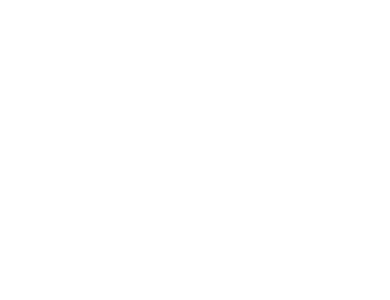
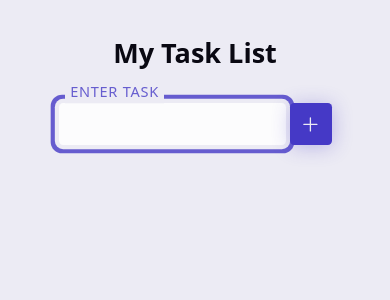
Before and after one commit to felipergoncalves/todo-app, a React (Vite) app: page / in a window 390 px wide. Shown: the top 300 px of the page. Built offline with nearby package versions, Linux system fonts and the light colour scheme.

Commit message:
Creating Add Task Form

```diff
--- a/index.html
+++ b/index.html
@@ -1,10 +1,9 @@
 <!DOCTYPE html>
-<html lang="en">
+<html lang="pt-br">
   <head>
     <meta charset="UTF-8" />
-    <link rel="icon" type="image/svg+xml" href="/vite.svg" />
     <meta name="viewport" content="width=device-width, initial-scale=1.0" />
-    <title>Vite + React</title>
+    <title>Todo App</title>
   </head>
   <body>
     <div id="root"></div>
--- a/package.json
+++ b/package.json
@@ -9,6 +9,7 @@
     "preview": "vite preview"
   },
   "dependencies": {
+    "@heroicons/react": "^2.0.17",
     "react": "^18.2.0",
     "react-dom": "^18.2.0"
   },
--- a/src/App.jsx
+++ b/src/App.jsx
@@ -1,10 +1,20 @@
 import { useState } from 'react'
+
+//custom components
+import CustomForm from './components/CustomForm'
 
 function App() {
   const [count, setCount] = useState(0)
 
+  const addTask = (task) => {
+    console.log(task)
+  }
   return (
-    <div className="App">
+    <div className="container">
+      <header>
+        <h1>My Task List</h1>
+      </header>
+      <CustomForm addTask={addTask} />
     </div>
   )
 }
--- /dev/null
+++ b/src/components/CustomForm.jsx
@@ -0,0 +1,44 @@
+import React, { useState } from "react";
+import { PlusIcon } from '@heroicons/react/24/solid'
+
+const CustomForm = ({ addTask }) => {
+    const [task, setTask] = useState("")
+
+    const handleFormSubmit = (e) => {
+        e.preventDefault();
+        addTask({
+            name: task,
+            checked: false,
+            id: Date.now()
+        })
+        setTask("")
+    }
+
+    return(
+        <form className="todo" onSubmit={handleFormSubmit}>
+            <div className="wrapper">
+                <input
+                    type="text"
+                    id="task"
+                    className="input"
+                    value={task}
+                    onInput={(e) => setTask(e.target.value)}
+                    required
+                    autoFocus
+                    maxLength={60}
+                    placeholder="Enter Task"
+                />
+                <label htmlFor="task" className="label">Enter Task</label>
+                <button
+                    className="btn"
+                    aria-label="Add Task"
+                    type="submit"
+                >
+                  <PlusIcon/>
+                </button>
+            </div>
+        </form>
+    )
+}
+
+export default CustomForm
--- a/src/index.css
+++ b/src/index.css
@@ -1,69 +1,252 @@
-:root {
-  font-family: Inter, system-ui, Avenir, Helvetica, Arial, sans-serif;
-  line-height: 1.5;
-  font-weight: 400;
-
-  color-scheme: light dark;
-  color: rgba(255, 255, 255, 0.87);
-  background-color: #242424;
-
-  font-synthesis: none;
-  text-rendering: optimizeLegibility;
-  -webkit-font-smoothing: antialiased;
-  -moz-osx-font-smoothing: grayscale;
-  -webkit-text-size-adjust: 100%;
-}
-
-a {
-  font-weight: 500;
-  color: #646cff;
-  text-decoration: inherit;
-}
-a:hover {
-  color: #535bf2;
-}
-
-body {
+*,
+*::after,
+*::before {
+  box-sizing: border-box;
   margin: 0;
-  display: flex;
-  place-items: center;
-  min-width: 320px;
-  min-height: 100vh;
-}
-
-h1 {
-  font-size: 3.2em;
-  line-height: 1.1;
+  padding: 0;
 }
 
 button {
-  border-radius: 8px;
-  border: 1px solid transparent;
-  padding: 0.6em 1.2em;
-  font-size: 1em;
-  font-weight: 500;
-  font-family: inherit;
-  background-color: #1a1a1a;
+  font: inherit;
+  border: none;
   cursor: pointer;
-  transition: border-color 0.25s;
 }
-button:hover {
-  border-color: #646cff;
+
+input,
+label {
+  font: inherit;
 }
-button:focus,
-button:focus-visible {
-  outline: 4px auto -webkit-focus-ring-color;
+
+#root{
+  display: flex;
+  justify-content: center;
+}
+
+:root {
+  --_hue: 245;
+  --_size: 1.8rem;
+  --_radius: 0.2em;
+  --_tspeed_fast: 180ms;
+  --_tspeed_slow: 300ms;
+  --_ttype_squish: cubic-bezier(0.86, -0.1, 0.27, 1.15);
+
+  /* Light Mode */
+  --bg--light: var(--_hue) 30% 94%;
+  --txt--light: var(--_hue) 40% 5%;
+  --accent--light: var(--_hue) 55% 50%;
+  --accent1--light: 10 80% 60%;
+  --muted--light: var(--_hue) 30% 99%;
+  /* Dark Mode */
+  --bg--dark: var(--_hue) 15% 10%;
+  --txt--dark: var(--_hue) 30% 88%;
+  --accent--dark: var(--_hue) 50% 50%;
+  --accent1--dark: 10 55% 50%;
+  --muted--dark: var(--_hue) 20% 4%;
+}
+
+@media (prefers-color-scheme: dark) {
+  :root {
+    --bg: var(--bg--dark);
+    --txt: var(--txt--dark);
+    --accent: var(--accent--dark);
+    --accent1: var(--accent1--dark);
+    --muted: var(--muted--dark);
+    color-scheme: dark;
+  }
 }
 
 @media (prefers-color-scheme: light) {
   :root {
-    color: #213547;
-    background-color: #ffffff;
-  }
-  a:hover {
-    color: #747bff;
-  }
-  button {
-    background-color: #f9f9f9;
+    --bg: var(--bg--light);
+    --txt: var(--txt--light);
+    --accent: var(--accent--light);
+    --accent1: var(--accent1--light);
+    --muted: var(--muted--light);
+    color-scheme: light;
   }
 }
+
+[color-scheme="dark"] {
+  --bg: var(--bg--dark);
+  --txt: var(--txt--dark);
+  --accent: var(--accent--dark);
+  --accent1: var(--accent1--dark);
+  --muted: var(--muted--dark);
+  color-scheme: dark;
+}
+
+[color-scheme="light"] {
+  --bg: var(--bg--light);
+  --txt: var(--txt--light);
+  --accent: var(--accent--light);
+  --accent1: var(--accent1--light);
+  --muted: var(--muted--light);
+  color-scheme: light;
+}
+
+@media screen and (max-width: 768px) {
+  :root {
+    --_size: 1.3rem;
+  }
+}
+
+/* prefers reduced motion */
+@media (prefers-reduced-motion: reduce) {
+  :root {
+    --_tspeed_slow: 50ms;
+    --_tspeed_fast: 50ms;
+  }
+}
+
+body {
+  min-height: 100vh;
+  display: grid;
+  justify-items: center;
+  font-family: system-ui, -apple-system, BlinkMacSystemFont, "Segoe UI", Roboto,
+    Oxygen, Ubuntu, Cantarell, "Open Sans", "Helvetica Neue", sans-serif;
+  background-color: hsl(var(--bg));
+  color: hsl(var(--txt));
+}
+
+::selection {
+  background: hsl(var(--accent) / 0.8);
+  color: hsl(var(--bg));
+}
+
+h1 {
+  font-size: calc(var(--_size) * 1.3);
+  text-align: center;
+}
+
+.container {
+  margin: 4vmax max(calc((100vw - 70rem) / 2), 1.5rem) 6em;
+  display: flex;
+  width: 70%;
+  flex-direction: column;
+  gap: clamp(2rem, 3.5vmax, 8rem);
+  text-align: center;
+}
+
+hr {
+  border: 0;
+  height: 0.4em;
+  background-color: hsl(var(--accent) / 0.5);
+  border-radius: var(--_radius);
+}
+
+.btn {
+  max-width: fit-content;
+  display: flex;
+  place-items: center;
+  gap: 0.5em;
+  background-color: hsl(var(--accent));
+  color: hsl(var(--bg));
+  text-decoration: none;
+  padding: 0.5em;
+  border-radius: var(--_radius);
+  box-shadow: 0.05em 0.1em 0.9em hsl(var(--accent) / 0.3),
+    0 0 0 -0.1em hsl(var(--bg)), 0 0 0 -0.2em hsl(var(--accent));
+  transition: box-shadow var(--_tspeed_fast) var(--_ttype_squish),
+    background-color var(--_tspeed_fast) var(--_ttype_squish);
+}
+
+.btn :where(svg, img, span) {
+  pointer-events: none;
+}
+
+.btn :where(svg, img) {
+  width: var(--_size);
+  height: var(--_size);
+}
+
+.btn:where(:active, :hover) {
+  background-color: hsl(var(--accent) / 0.7);
+  box-shadow: 0 0 0 hsl(var(--accent) / 0.3), 0 0 0 -0.1em hsl(var(--bg)),
+    0 0 0 -0.2em hsl(var(--accent));
+}
+
+.btn:focus {
+  outline: none;
+}
+
+.btn:focus-visible {
+  box-shadow: 0 0 0 hsl(var(--accent) / 0.3), 0 0 0 0.2em hsl(var(--bg)),
+    0 0 0 0.4em hsl(var(--accent) / 0.7);
+}
+
+.todo {
+  display: flex;
+  gap: 0.5em;
+  font-size: var(--_size);
+  text-align: left;
+  justify-content: space-between;
+  width: 100%;
+}
+
+.wrapper {
+  flex: 1 1 100%;
+  position: relative;
+  display: flex;
+  gap: 0.2em;
+}
+
+.label {
+  text-transform: uppercase;
+  font-size: 0.7em;
+  pointer-events: none;
+  letter-spacing: 0.05em;
+  margin-inline: 0.45em;
+  position: absolute;
+  top: 50%;
+  transform: translateY(-50%);
+  padding: 0.1em 0.35em;
+  background-color: hsl(var(--muted));
+  transition: transform var(--_tspeed_fast) var(--_ttype_squish),
+    background-color var(--_tspeed_fast) var(--_ttype_squish);
+}
+
+.input {
+  border: none;
+  border-radius: var(--_radius);
+  padding: 0.35em 0.55em;
+  width: 100%;
+  background-color: hsl(var(--muted));
+  caret-color: hsl(var(--accent));
+  box-shadow: 0 0 0 -0.1em hsl(var(--bg)), 0 0 0 -0.2em hsl(var(--accent) / 0.8);
+  transition: box-shadow var(--_tspeed_fast) var(--_ttype_squish);
+}
+
+.input:focus {
+  outline: none;
+  box-shadow: 0 0 0 0.2em hsl(var(--bg)), 0 0 0 0.4em hsl(var(--accent) / 0.8);
+}
+
+.input:focus~.label,
+.input:not(:placeholder-shown)~.label {
+  transform: translate3d(0, -3em, 0);
+  background-color: hsl(var(--bg));
+  color: hsl(var(--accent) / 0.8);
+}
+
+.input::placeholder {
+  opacity: 0;
+}
+
+[role="dialog"] {
+  position: fixed;
+  z-index: 100;
+  inset: 0;
+  padding-inline: 2vmax;
+  display: grid;
+  place-items: center;
+  background-color: hsl(var(--bg) / 0.7);
+}
+
+[role="dialog"] .todo {
+  max-width: 40ch;
+  padding: 2em 1.3em 1.3em;
+  background-color: hsl(var(--bg));
+  border-radius: var(--_radius);
+  border: 0.1em solid hsl(var(--accent) / 0.3);
+  box-shadow: 0 -1em 3em hsl(var(--muted)), 0 1em 3em hsl(var(--accent) / 0.2);
+}
```
Also changed, not shown: 1 other file (tests, documents, lock files or other folders).
